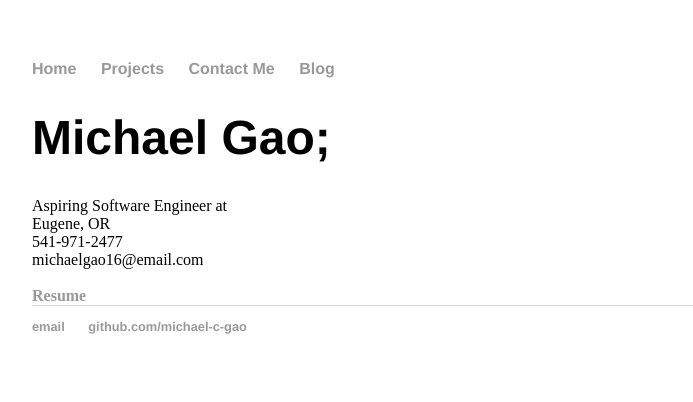
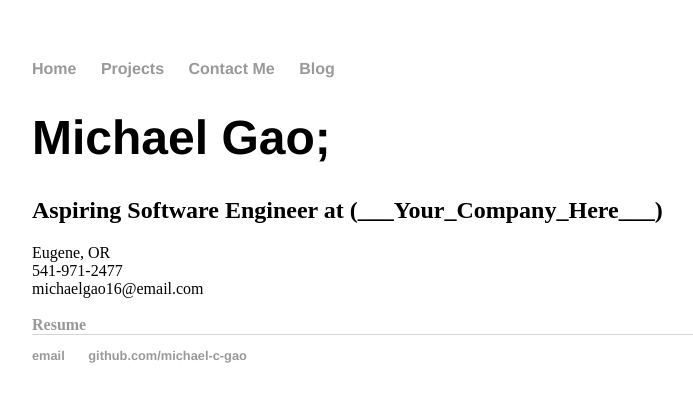
Before and after one commit to michael-c-gao/WebsiteOfMichael, a Jekyll site: the page built from contact/index.html, in a window 1280 px wide. Shown: the top 402 px of the page, without its empty margins (160-853 px from the left). Built offline with Jekyll 4.4.1, drawn with Linux system fonts in a browser that asks for light colours.

Commit message:
Update index.html

```diff
--- a/contact/index.html
+++ b/contact/index.html
@@ -6,7 +6,7 @@ title: Contact Me
 	<div class="Contact">
 
 					<h1>Michael Gao;</h1>
-					Aspiring Software Engineer at <Your Company Here><br>
+					<h2>Aspiring Software Engineer at (___Your_Company_Here___)</h2>
 					Eugene, OR<br>
 					541-971-2477<br>
 					michaelgao16@email.com<br>
```
